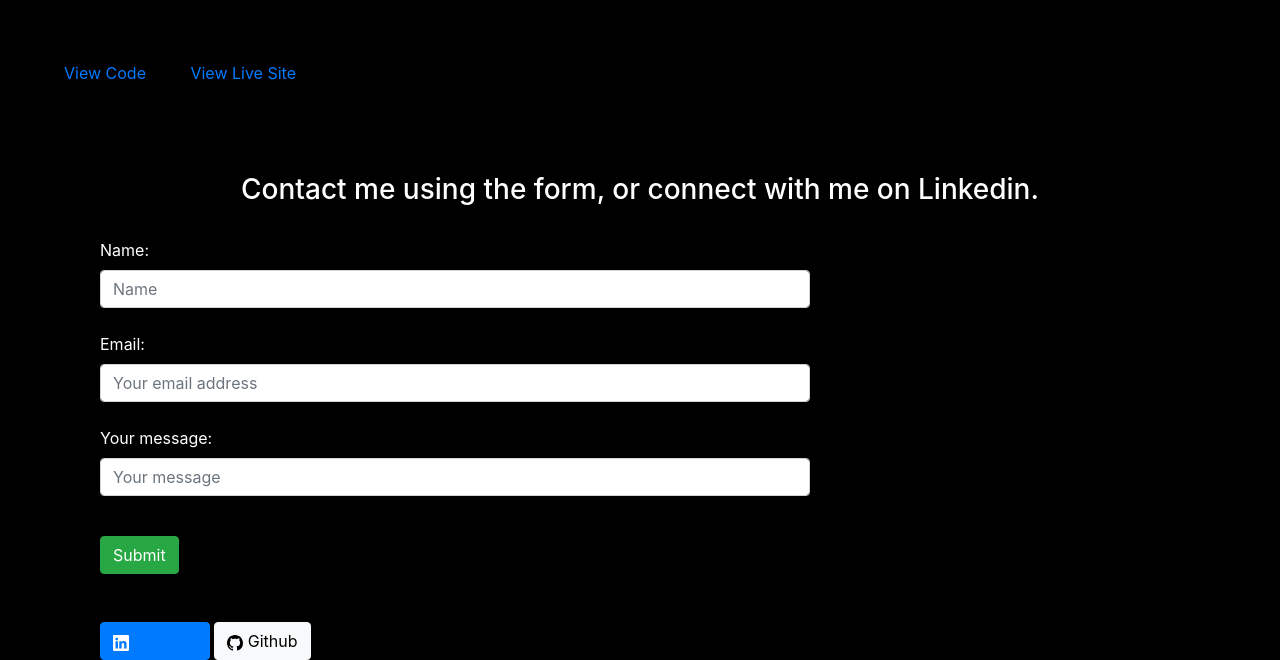
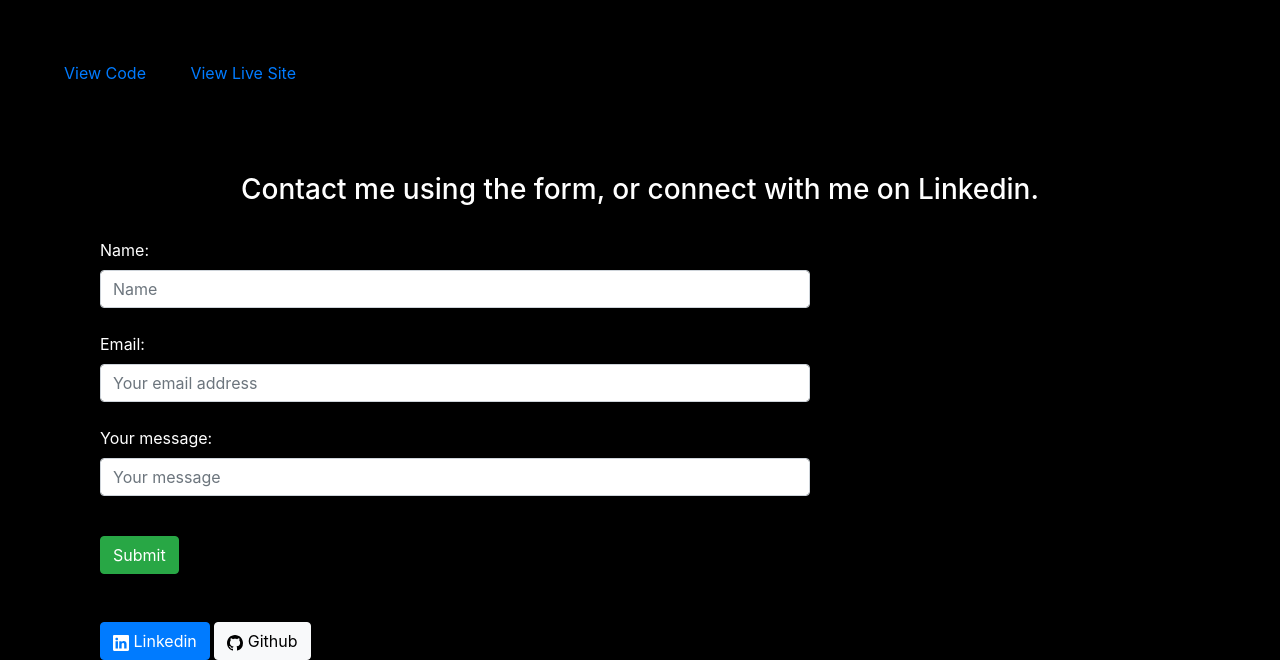
Before and after one commit to keithgaines/portfolio, a plain HTML site: page index.html in a window 1280 px wide. Shown: the part 1515-2175 px from the top of the page. Drawn offline with nearby package versions, Linux system fonts and the light colour scheme.

Commit message:
styled buttons

```diff
--- a/style.css
+++ b/style.css
@@ -24,6 +24,10 @@ body {
     width: 100%;
 }
 
+.linkedinbutton a {
+    color: white;
+}
+
 /*
 .headertext {
     float: left;
```
